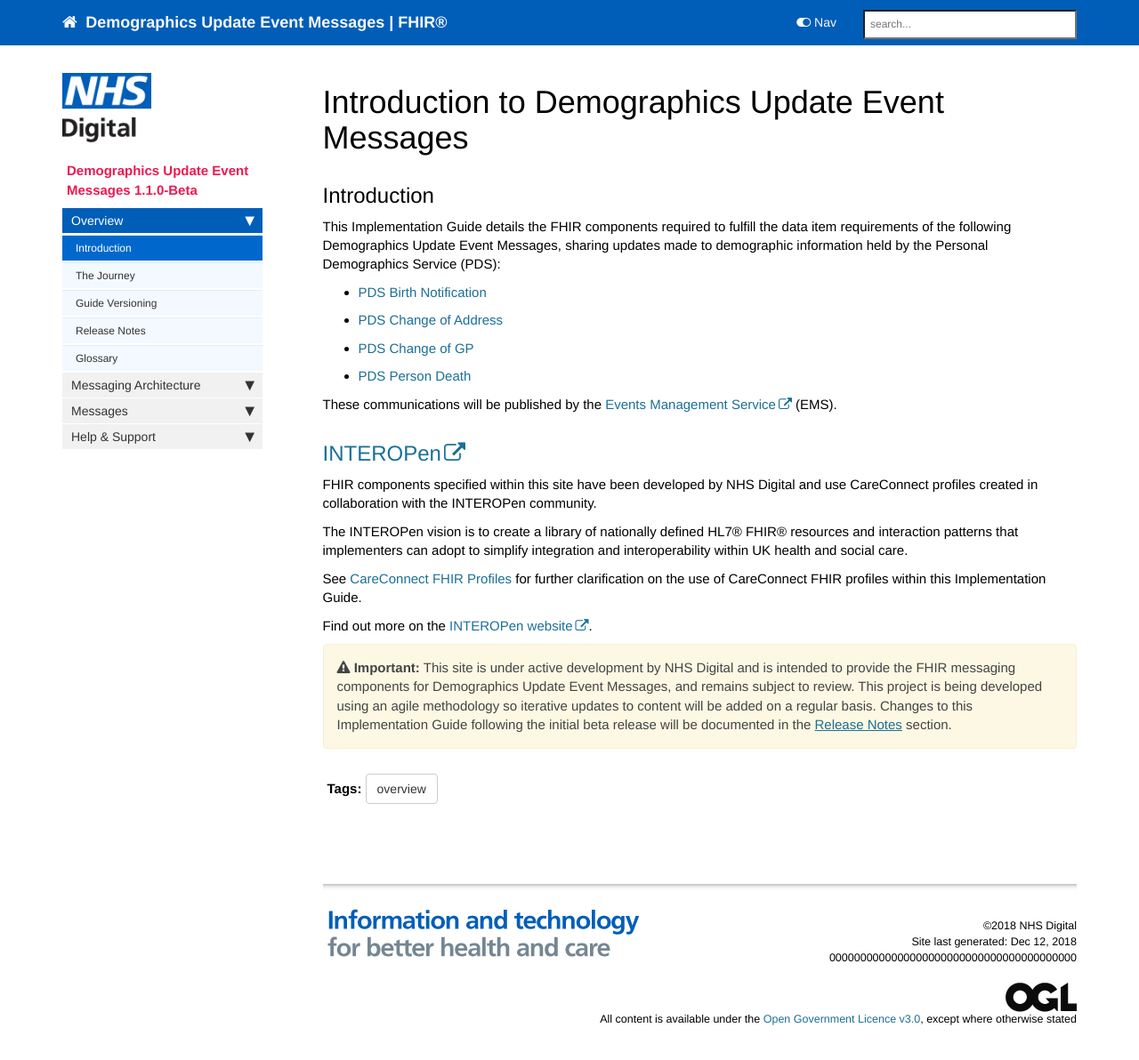
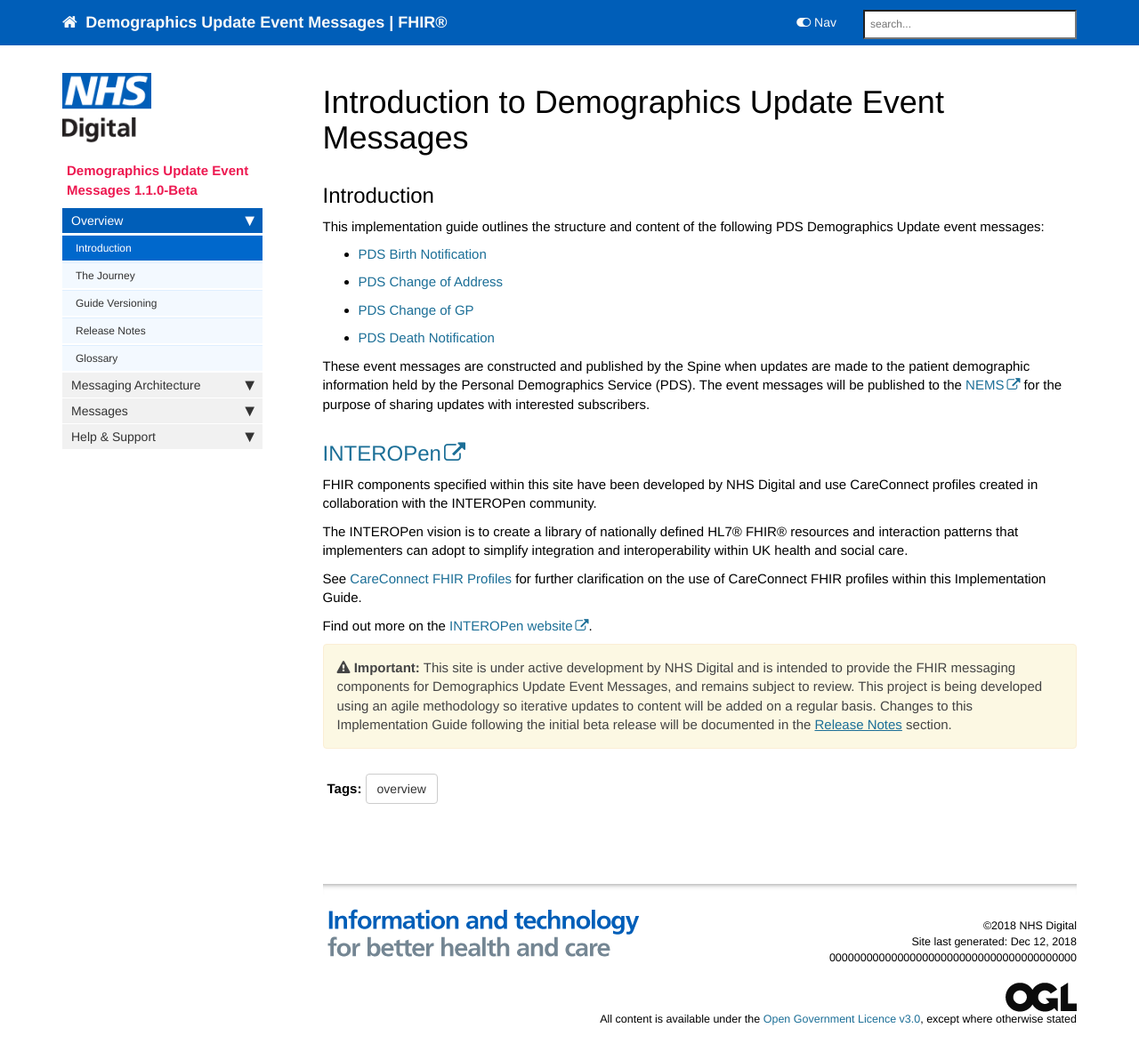
Before and after one commit to nhsconnect/Demographic-Event-Messages-CareConnect, a Jekyll site: the page built from index.md, in a window 1280 px wide and 1216 px high. Shown: the top 1192 px of the window at 89% size. Built offline with Jekyll 4.4.1, drawn with Linux system fonts in a browser that asks for light colours; nearby versions of some CDN libraries; comment, search, counter and statistics services are not loaded.

Commit message:
Updated introduction index page wording to read better and fixed broken link to death event message.

```diff
--- a/index.md
+++ b/index.md
@@ -9,14 +9,15 @@ toc: false
 
 ## Introduction ##
 
-This Implementation Guide details the FHIR components required to fulfill the data item requirements of the following Demographics Update Event Messages, sharing updates made to demographic information held by the Personal Demographics Service (PDS):
+This implementation guide outlines the structure and content of the following PDS Demographics Update event messages:
 
 - [PDS Birth Notification](explore_pds_birth_notification.html)
 - [PDS Change of Address](explore_pds_change_of_address.html)
 - [PDS Change of GP](explore_pds_change_of_gp.html)
-- [PDS Person Death](explore_pds_person_death.html)
+- [PDS Death Notification](explore_pds_death_notification.html)
 
-These communications will be published by the [Events Management Service](https://developer.nhs.uk/library/interoperability/events-management-service) (EMS).
+These event messages are constructed and published by the Spine when updates are made to the patient demographic information held by the Personal Demographics Service (PDS). The event messages will be published to the [NEMS](https://developer.nhs.uk/apis/ems-beta/) for the purpose of sharing updates with interested subscribers.
+
 
 ## [INTEROPen](http://www.interopen.org) ##
 
```
